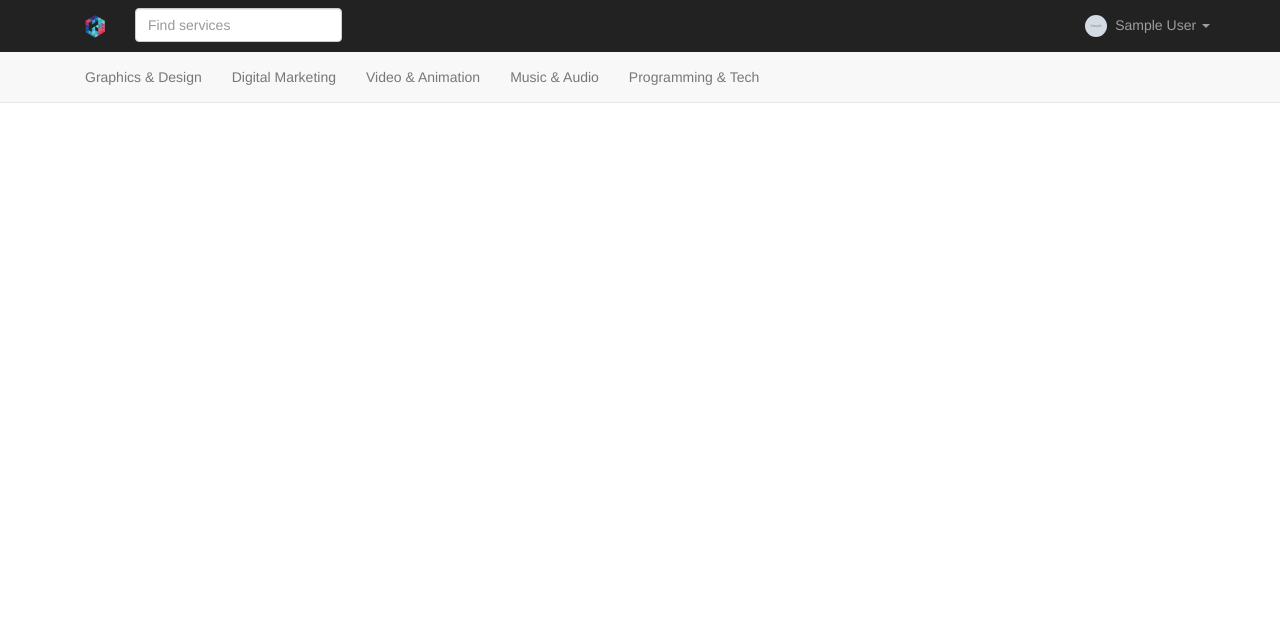
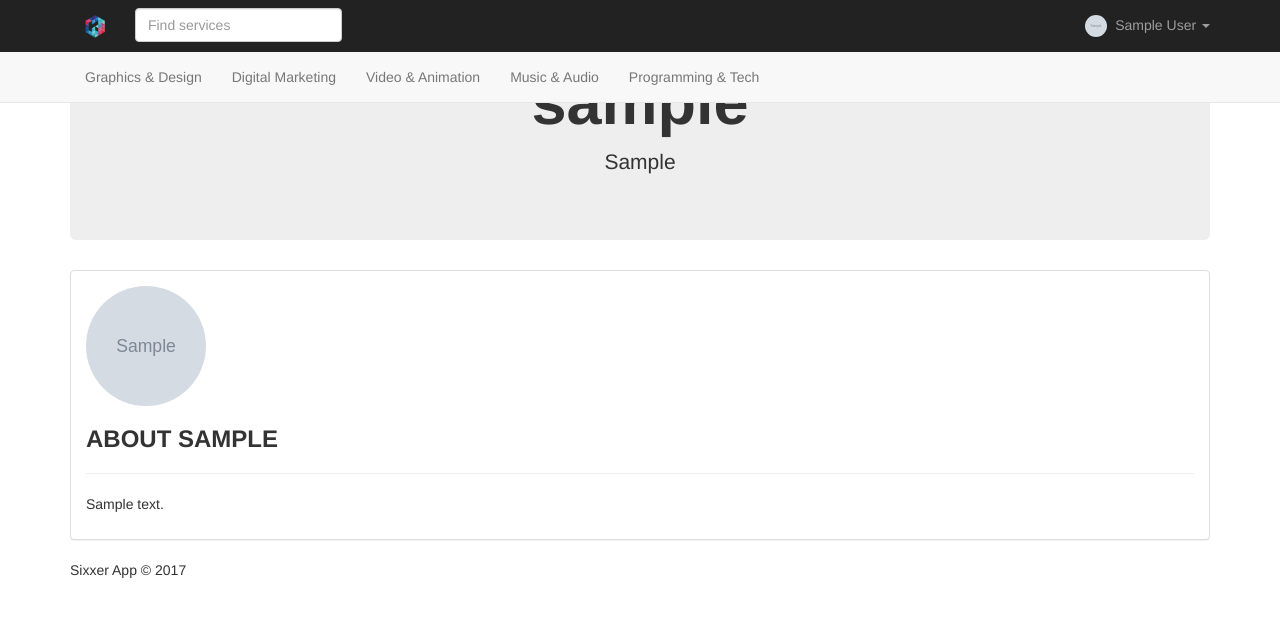
Before and after one commit to ROXy10/sixerr, a Django app: a page that uses sixerrapp/templates/profile.html in a window 1280 px wide. Shown: the top 617 px of the page. Run offline with Django 3.2, Linux system fonts and the light colour scheme; a user stored in the database is signed in; tables that the repository leaves empty hold one stand-in row (values such as "Sample post"); grey boxes marked "Sample" are stand-in pictures; some libraries are stand-ins or nearby versions.

Commit message:
templates: update profile template

```diff
--- a/sixerrapp/templates/profile.html
+++ b/sixerrapp/templates/profile.html
@@ -2,5 +2,16 @@
 {% load staticfiles %}
 
 {% block page %}
-    Profile page
+    <div class="jumbotron text-center">
+        <h1><b>{{ profile.user.username }}</b></h1>
+        <p>{{ profile.slogan }}</p>
+    </div>
+    <div class="panel panel-default">
+        <div class="panel-body">
+            <img src="{{ profile.avatar }}" class="img-circle" height="120" width="120">
+            <h3 class="text-uppercase"><b>About {{ profile.user.username }}</b></h3>
+            <hr/>
+            <p>{{ profile.about }}</p>
+        </div>
+    </div>
 {% endblock %}
```
